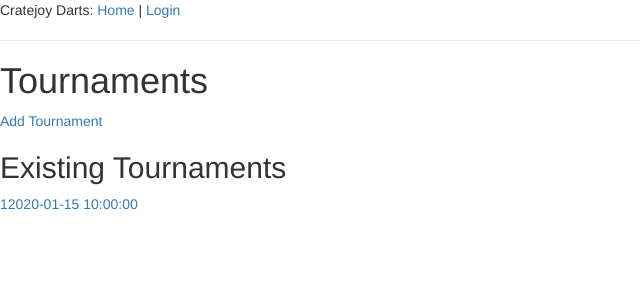
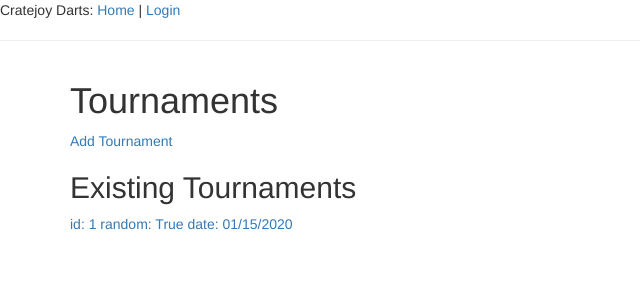
Before and after one commit to pwgraham91/cratejoy-darts, a Flask app: page /tournaments in a window 1280 px wide. Shown: the top 300 px of the page, without its empty margins (0-640 px from the left). Run offline with Flask 2, Linux system fonts and the light colour scheme; tables that the repository leaves empty hold one stand-in row (values such as "Sample post"); style sheets or scripts are compiled from the project's sources; parts of the project's set-up code (start-up, migrations or seed data) failed here and were passed over; some libraries are stand-ins or nearby versions.

Commit message:
add tournament with datepicker. closes #1

```diff
--- a/app/models.py
+++ b/app/models.py
@@ -1,5 +1,7 @@
+from datetime import datetime
+import sqlalchemy
+
 from app import db
-import sqlalchemy
 
 
 class User(db.Model):
@@ -29,6 +31,10 @@ class Tournament(db.Model):
     date_started = db.Column(db.DateTime, nullable=False)
     random_draw = db.Column(db.Boolean, default=False, nullable=False)
 
+    def __repr__(self):
+        return 'id: {} random: {} date: {}'.format(self.id, self.random_draw,
+                                                   datetime.strftime(self.date_started, '%m/%d/%Y'))
+
 
 class Game(db.Model):
     id = db.Column(db.Integer, primary_key=True)
--- a/app/templates/base.html
+++ b/app/templates/base.html
@@ -5,11 +5,11 @@
 		{% else %}
 			<title>Cratejoy Darts</title>
 		{% endif %}
-			<link href="/static/bootstrap/css/bootstrap.css" rel="stylesheet" media="screen">
-			<link href="/static/css/base.css" rel="stylesheet">
+		<link href="/static/bootstrap/css/bootstrap.css" rel="stylesheet" media="screen">
+		<link href="/static/css/base.css" rel="stylesheet">
 
-			<script type="text/javascript" src="/static/js/imports/jquery-3.1.0.min.js"></script>
-			<script type="text/javascript" src="/static/bootstrap/js/bootstrap.min.js"></script>
+		<script type="text/javascript" src="/static/js/imports/jquery-3.1.0.min.js"></script>
+		<script type="text/javascript" src="/static/bootstrap/js/bootstrap.min.js"></script>
 		{% block head %}{% endblock %}
 	</head>
 
@@ -34,6 +34,8 @@
 				</ul>
 			{% endif %}
 		{% endwith %}
-		{% block content %}{% endblock %}
+		<div class="container">
+			{% block content %}{% endblock %}
+		</div>
 	</body>
 </html>
--- a/app/templates/tournaments/tournaments.html
+++ b/app/templates/tournaments/tournaments.html
@@ -4,6 +4,6 @@
 	<a href="/tournaments/add">Add Tournament</a>
 	<h2>Existing Tournaments</h2>
 	{% for tournament in tournaments %}
-		<a href="/tournaments/{{ tournament.id }}">{{ tournament.id }}{{ tournament.date_started }}</a>
+		<a href="/tournaments/{{ tournament.id }}">{{ tournament }}</a>
 	{% endfor %}
 {% endblock %}
--- a/app/views/tournament_view.py
+++ b/app/views/tournament_view.py
@@ -1,3 +1,4 @@
+from datetime import datetime
 import json
 
 import flask
@@ -40,10 +41,8 @@ def add_tournament_post():
 
     data = flask.request.json
 
-    # todo format date coming in to save
-
     added_tournament = Tournament(
-        date_started=data['date_started'],
+        date_started=datetime.strptime(data['date_started'], '%m/%d/%Y'),
         random_draw=data['random_draw'],
     )
     session.add(added_tournament)
```
